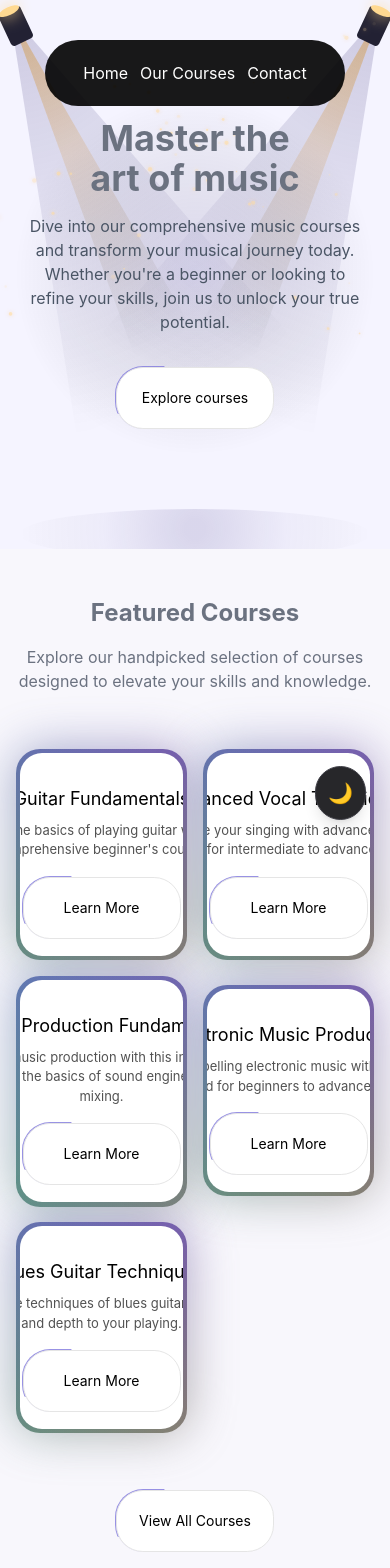
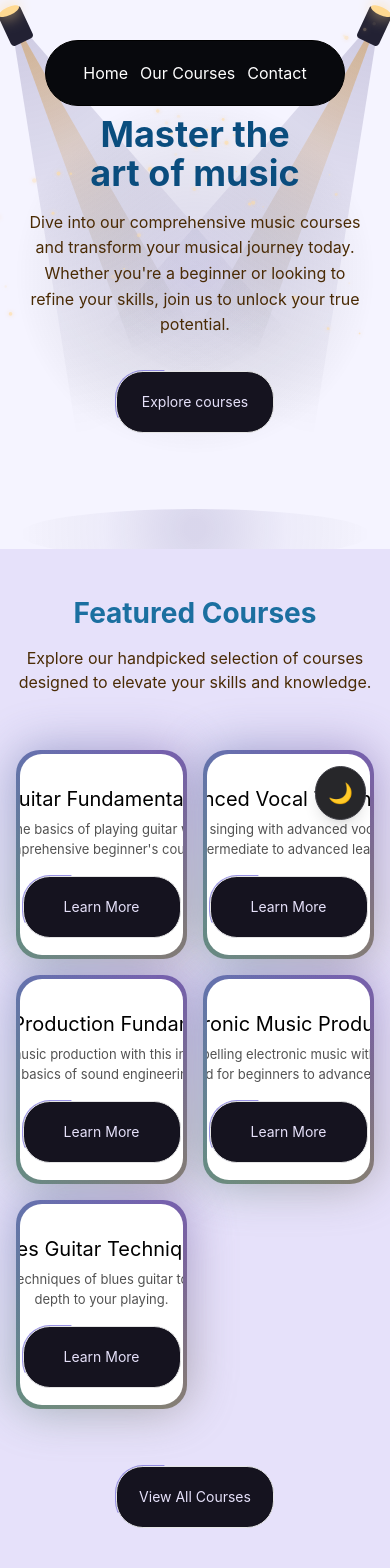
Before and after one commit to Abdul-Rehman88/Music-School, a Next.js app: page / in a window 390 px wide. Shown: the top 1568 px of the page. Built offline with nearby package versions, Linux system fonts and the light colour scheme.

Commit message:
Refactor styles in global CSS and update component styles for consistency; enhance typography and color variables

```diff
--- a/src/app/globals.css
+++ b/src/app/globals.css
@@ -7,24 +7,66 @@
 }
 
 @theme {
-  /* Background */
-  --color-bg-light: #F8F7FC;
-  --color-bg-dark: #08090D;
+  /* Section backgrounds — light */
+  --color-badge-light: #EF9F27;
+  --color-primary-light: #F8F7FC;
+  --color-secondary-light: #E6E1FA;
+  --color-alt-light: #F0EDF9;
 
-  --color-card-light: #FFFFFF;
-  --color-card-dark: #11131A;
+  /* Section backgrounds — dark */
+  --color-badge-dark: #F0EDF9;
+  --color-primary-dark: #08090D;
+  --color-secondary-dark: #15131F;
+  --color-alt-dark: #0D0F16;
 
-  /* Headings */
-  --color-heading-light: #7F77DD;
-  --color-heading-dark: #EF9F27;
+  /* Text colors - light */
+  --color-primary-heading-light: #0A4D7E;
+  --color-secondary-heading-light: #1B6FA0;
+  --color-text-light: #4A2B05;
 
-  --color-secondary-light: #4B3FB8;
-  --color-secondary-dark: #D8D4FF;
 
-  /* Paragraph */
-  --color-text-light: #6B7280;
-  --color-text-dark: #9CA3AF;
+  /* text colors — dark */
+  --color-primary-heading-dark: #EF9F27;
+  --color-secondary-heading-dark: #D97B29;
+  --color-text-dark: #D2CEEF;
+
+
+  /* CTA colors light */
+  --color-cta-light: #15131F;
+  --color-cta-text-light: #E6E1FA;
+
+
+  /* CTA colors dark */
+  --color-cta-dark: #E6E1FA;
+  --color-cta-text-dark: #15131F;
+
+  --color-extra-s: #0ea5e9;
+  --color-extra-b: #7F77DD;
+
+  --color-card-light: #11131A;
+  --color-card-dark: #FFFFFF;
+
+/* Typography — fluid sizes, scale themselves between mobile and desktop */
+  --text-primary-heading: clamp(2.25rem, 1.67rem + 2.31vw, 3.75rem);
+  --text-primary-heading--line-height: 1.1;
+
+  --text-secondary-heading: clamp(1.75rem, 1.46rem + 1.15vw, 2.5rem);
+  --text-secondary-heading--line-height: 1.2;
+
+  --text-subheading: clamp(1.25rem, 1.15rem + 0.38vw, 1.5rem);
+  --text-subheading--line-height: 1.3;
+
+  --text-primary: clamp(1rem, 0.98rem + 0.09vw, 1.0625rem);
+  --text-primary--line-height: 1.6;
+
+  --text-secondary: clamp(0.8125rem, 0.79rem + 0.1vw, 0.875rem);
+  --text-secondary--line-height: 1.5;
+
+  --text-button: clamp(2.25rem, 1.67rem + 2.31vw, 3.75rem);
+  --text-button--line-height: 1;
 }
+
+
 /* Gas cones */
 .gas-cone {
   position: absolute;
--- a/src/components/FeaturedCourses.tsx
+++ b/src/components/FeaturedCourses.tsx
@@ -18,10 +18,10 @@ interface Course {
 function FeaturedCourses() {
   const featuredCourses = CourseData.courses.filter((course:Course)=> course.isFeatured)
   return (
-    <div className="relative bg-bg-light dark:bg-bg-dark  w-full flex flex-col gap-4 items-center justify-center h-hidden px-4 md:px-7.5 lg:px-12.5 py-12">
+    <div className="relative bg-secondary-light dark:bg-secondary-dark w-full flex flex-col gap-4 items-center justify-center h-hidden px-4 md:px-7.5 lg:px-12.5 py-12">
         <div className="w-full  flex flex-col gap-4 items-center justify-start text-center">
-            <h2 className="text-2xl font-bold text-text-light dark:text-text-dark">Featured Courses</h2>
-            <p className="text-[16px] md:text-[18px] text-text-light dark:text-text-dark">Explore our handpicked selection of courses designed to elevate your skills and knowledge.</p>
+            <h2 className="text-secondary-heading font-bold text-secondary-heading-light dark:text-secondary-heading-dark">Featured Courses</h2>
+            <p className="text-[16px] md:text-[17px] text-text-light dark:text-text-dark">Explore our handpicked selection of courses designed to elevate your skills and knowledge.</p>
         </div>
         <div className="w-full mt-10 grid grid-cols-2 md:grid-cols-2 lg:grid-cols-3 gap-4 items-center justify-center">
           {featuredCourses.map((course:Course) => (
@@ -29,17 +29,20 @@ function FeaturedCourses() {
               className="flex flex-col rounded-[22px] bg-white dark:bg-zinc-900 overflow-hidden h-full max-w-sm">
                 <div className="p-4 flex flex-col items-center text-center gap-4 grow">
                   <div className="flex flex-col items-center text-center ">
-                    <h3 className="text-lg sm:text-xl text-black mt-4 mb-2 dark:text-neutral-200">{course.title}</h3>
-                    <p className="w-[320px] text-[13px] text-neutral-600 dark:text-neutral-400 grow">{course.description}</p>
+                    <h3 className="text-subheading text-black mt-4 mb-2 dark:text-neutral-200">{course.title}</h3>
+                    <p className="w-85 text-secondary text-neutral-600 dark:text-neutral-400 grow">{course.description}</p>
                   </div>
-                  <Link href={`/courses/${course.slug}`}>
+                  <div>
+
+                  {/* <Link href={`/courses/${course.slug}`}> */}
                     <Button
                       borderRadius="1.75rem"
-                      className="bg-white dark:bg-black text-black dark:text-white border-neutral-200 dark:border-slate-800"
-                    >
+                      className="text-center bg-cta-light dark:bg-cta-dark text-cta-text-light dark:text-cta-text-dark border-neutral-200 dark:border-slate-800"
+                      >
                       Learn More
                     </Button>
-                  </Link>
+                  {/* </Link> */}
+                      </div>
                 </div>
             </BackgroundGradient>
             ))}
@@ -48,7 +51,7 @@ function FeaturedCourses() {
           <Link href="/courses">
             <Button
               borderRadius="1.75rem"
-              className="bg-white dark:bg-black text-black dark:text-white border-neutral-200 dark:border-slate-800"
+              className="bg-cta-light dark:bg-cta-dark text-cta-text-light dark:text-cta-text-dark border-neutral-200 dark:border-slate-800"
             >
               View All Courses
             </Button>
--- a/src/components/HeroBanner.jsx
+++ b/src/components/HeroBanner.jsx
@@ -12,17 +12,17 @@ function HeroBanner() {
 
         {/* Content sits above the canvas via z-index */}
         <div className="relative z-10 flex flex-col items-center gap-4 text-center px-4">
-          <h1 className="w-52.5 md:w-62.5 lg:w-100 text-4xl font-bold  dark:text-text-dark text-text-light transition-colors duration-300">
+          <h1 className="w-52.5 md:w-62.5 lg:w-100 text-primary-heading font-bold dark:text-primary-heading-dark text-primary-heading-light transition-colors duration-300">
             Master the art of music
           </h1>
-          <p className="text-[16px] md:text-[18px] text-gray-600 dark:text-gray-400 w-85 md:w-100 lg:w-150">
+          <p className="text-primary dark:text-text-dark text-text-light w-85 md:w-100 lg:w-150">
             Dive into our comprehensive music courses and transform your musical journey today. Whether you're a beginner or looking to refine your skills, join us to unlock your true potential.
           </p>
           <div className="mt-4">
             <Link href={"/courses"}>
               <Button
                 borderRadius="1.75rem"
-                className="bg-white dark:bg-black text-black dark:text-white border-neutral-200 dark:border-slate-800"
+                className="text-center bg-cta-light dark:bg-cta-dark text-cta-text-light dark:text-cta-text-dark border-neutral-200 dark:border-slate-800"
               >
                 Explore courses
               </Button>
--- a/src/components/Navbar.tsx
+++ b/src/components/Navbar.tsx
@@ -9,9 +9,7 @@ export default function Navbar({ className }: { className?: string }) {
   return (
     <div
       className={cn(
-        // On mobile: sit flush at top so it doesn't overlap the fixture hardware
-        // On md+: float down with the original top-10 spacing
-        "fixed top-10 inset-x-0 px-4 md:px-7.5 lg:px-12.5 max-w-2xl w-[85%] md:w-[80%]  mx-auto z-50",
+        "fixed top-10 inset-x-0 px-4 md:px-7.5 lg:px-12.5 max-w-2xl w-[85%] md:w-[80%] mx-auto z-50",
         className
       )}
     >
--- a/src/components/ui/moving-border.tsx
+++ b/src/components/ui/moving-border.tsx
@@ -18,8 +18,8 @@ export function Button({
   borderClassName,
   duration,
   className,
-  fogColor = "#7F77DD",
-  fogColorDark = "#0ea5e9",
+  fogColor = "#0ea5e9",
+  fogColorDark = "#EF9F27",
   ...otherProps
 }: {
   borderRadius?: string;
--- a/src/components/ui/navbar-menu.tsx
+++ b/src/components/ui/navbar-menu.tsx
@@ -2,8 +2,6 @@
 import React from "react";
 import { motion } from "motion/react";
 import Link from "next/link";
-
-
 
 const transition = {
   type: "spring" as const,
@@ -84,7 +82,7 @@ export const Menu = ({
   return (
     <nav
       onMouseLeave={() => setActive(null)} // resets the state
-      className="relative rounded-full border border-transparent dark:bg-white/90 dark:border-white/20 bg-black/90 shadow-input flex justify-center space-x-3 sm:space-x-4 px-8 py-5 "
+      className="relative rounded-full border bg-primary-dark  dark:bg-primary-light border-dark dark:border-white shadow-input flex justify-center space-x-3 sm:space-x-4 px-8 py-5 "
     >
       {children}
     </nav>
```
